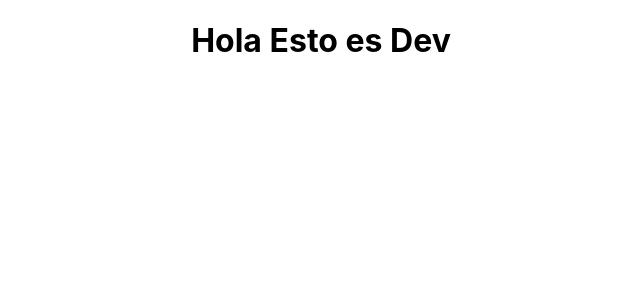
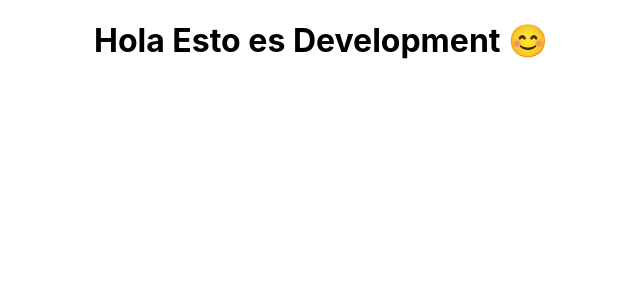
Before and after one commit to Duotech-Design/invitaciones, a React (Create React App) app: page / in a window 1280 px wide. Shown: the top 300 px of the page, without its empty margins (319-959 px from the left). Built offline with nearby package versions, Linux system fonts and the light colour scheme.

Commit message:
add new string

```diff
--- a/src/components/Hola.js
+++ b/src/components/Hola.js
@@ -1,6 +1,6 @@
 function Hola() {
     return (
-        <h1>Hola Esto es Dev</h1>
+        <h1>Hola Esto es Development 😊</h1>
     )
 }
 
```
